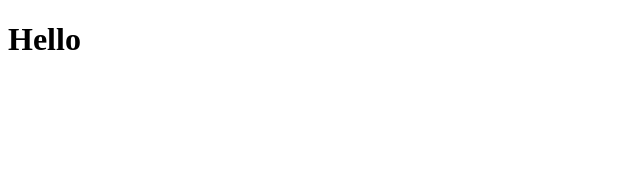
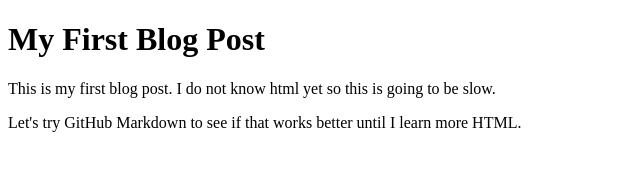
Before and after one commit to throwaway95857209/blog, a plain HTML site: page docs/index.html in a window 1280 px wide. Shown: the whole page, without its empty margins (0-640 px from the left). Drawn offline with Linux system fonts and the light colour scheme.

Commit message:
My first blog post

```diff
--- a/docs/index.html
+++ b/docs/index.html
@@ -4,6 +4,8 @@
         <title>My Blog</title>
     </head>
     <body>
-        <h1>Hello</h1>
+        <h1>My First Blog Post</h1>
+        <p>This is my first blog post. I do not know html yet so this is going to be slow.</p>
+        <p>Let's try GitHub Markdown to see if that works better until I learn more HTML.</p>
     </body>
 </html>
```
